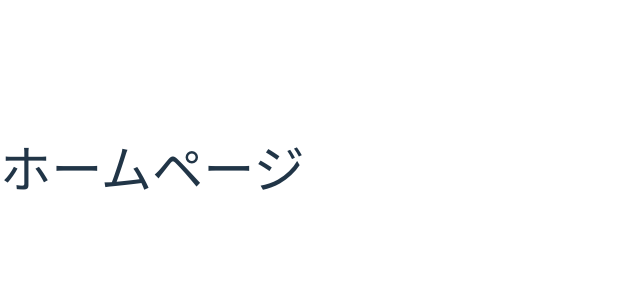
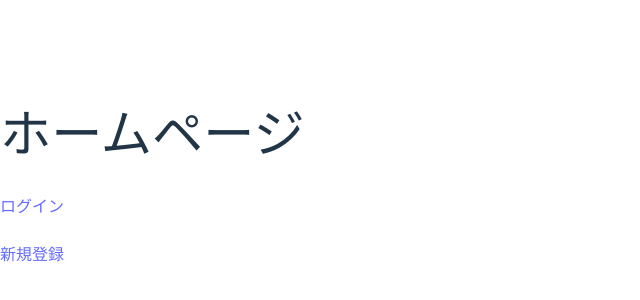
Before and after one commit to maixp089/aikotoba, a React (Vite) app in the folder frontend/: page / in a window 1280 px wide. Shown: the part 232-532 px from the top of the page, without its empty margins (0-640 px from the left). Built offline with nearby package versions, Linux system fonts and the light colour scheme.

Commit message:
add: ログイン・新規登録ページ遷移

```diff
--- a/frontend/src/pages/Home.tsx
+++ b/frontend/src/pages/Home.tsx
@@ -1,7 +1,13 @@
+import { Link } from "react-router-dom";
+
 const Home = () => {
   return (
     <div>
       <h1>ホームページ</h1>
+      <Link to={"/login"}>ログイン</Link>
+      <br />
+      <br />
+      <Link to={"/newaccount"}>新規登録</Link>
     </div>
   );
 };
```
